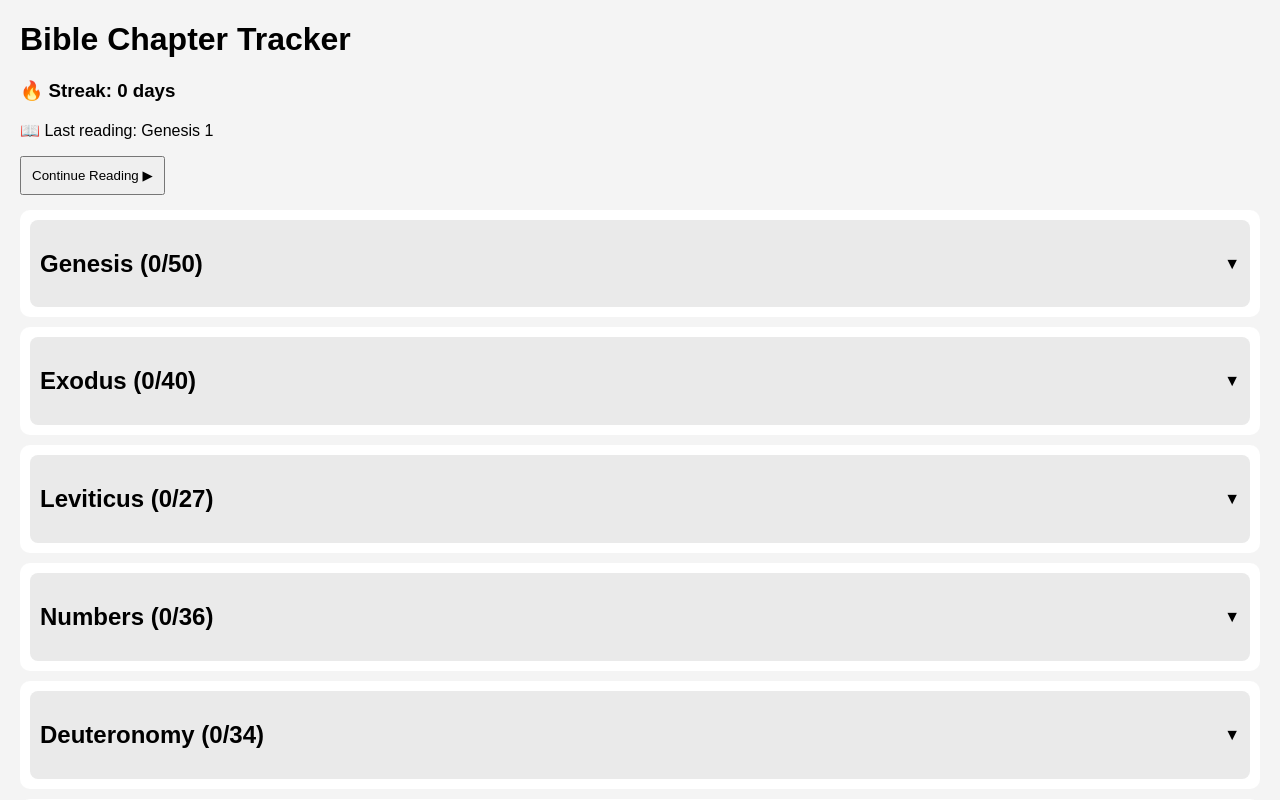
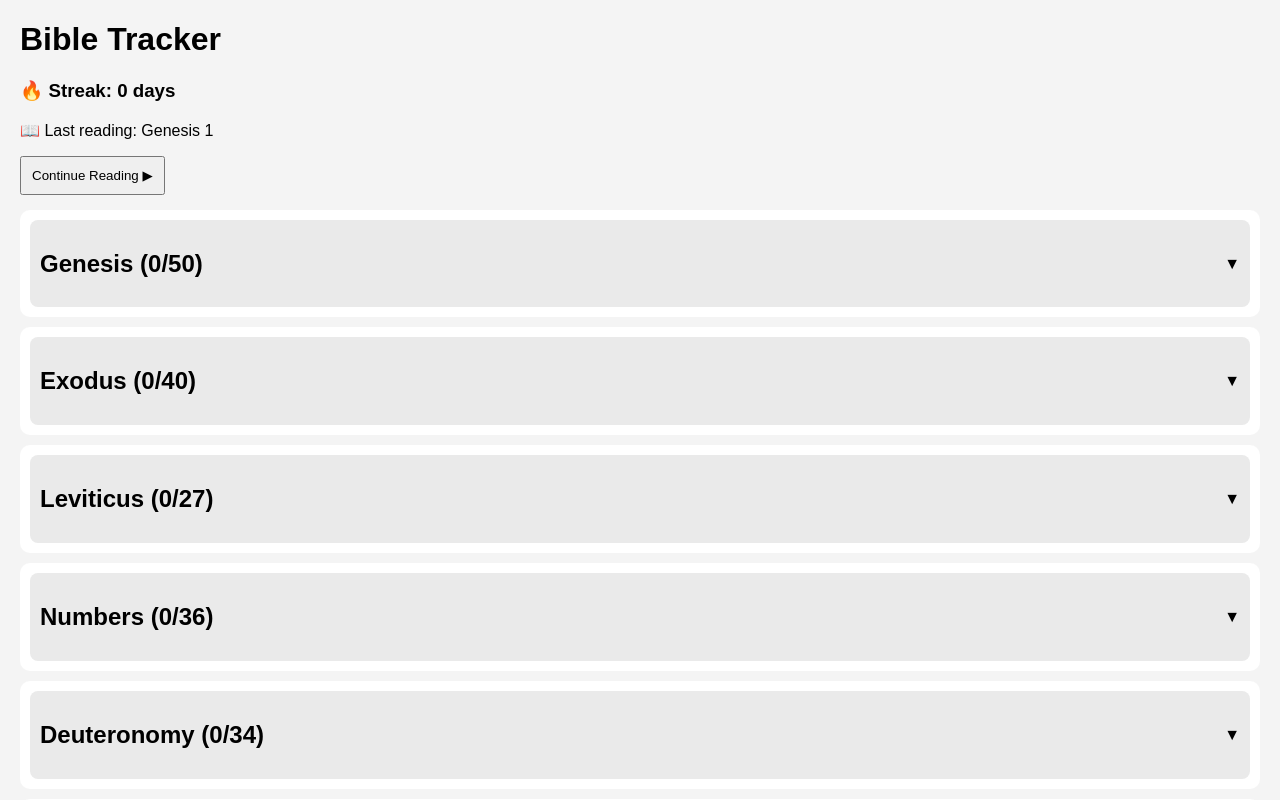
Before and after one commit to jakcuzwhymail-lgtm/BibleTracker, a plain HTML site: page index.html in a window 1280 px wide. Shown: the top 800 px of the page. Drawn offline with Linux system fonts and the light colour scheme.

Commit message:
Update index.html

```diff
--- a/index.html
+++ b/index.html
@@ -6,7 +6,7 @@
 </head>
 <body>
 
-<h1>Bible Chapter Tracker</h1>
+<h1>Bible Tracker</h1>
 
 <div id="stats"></div>
 
```
